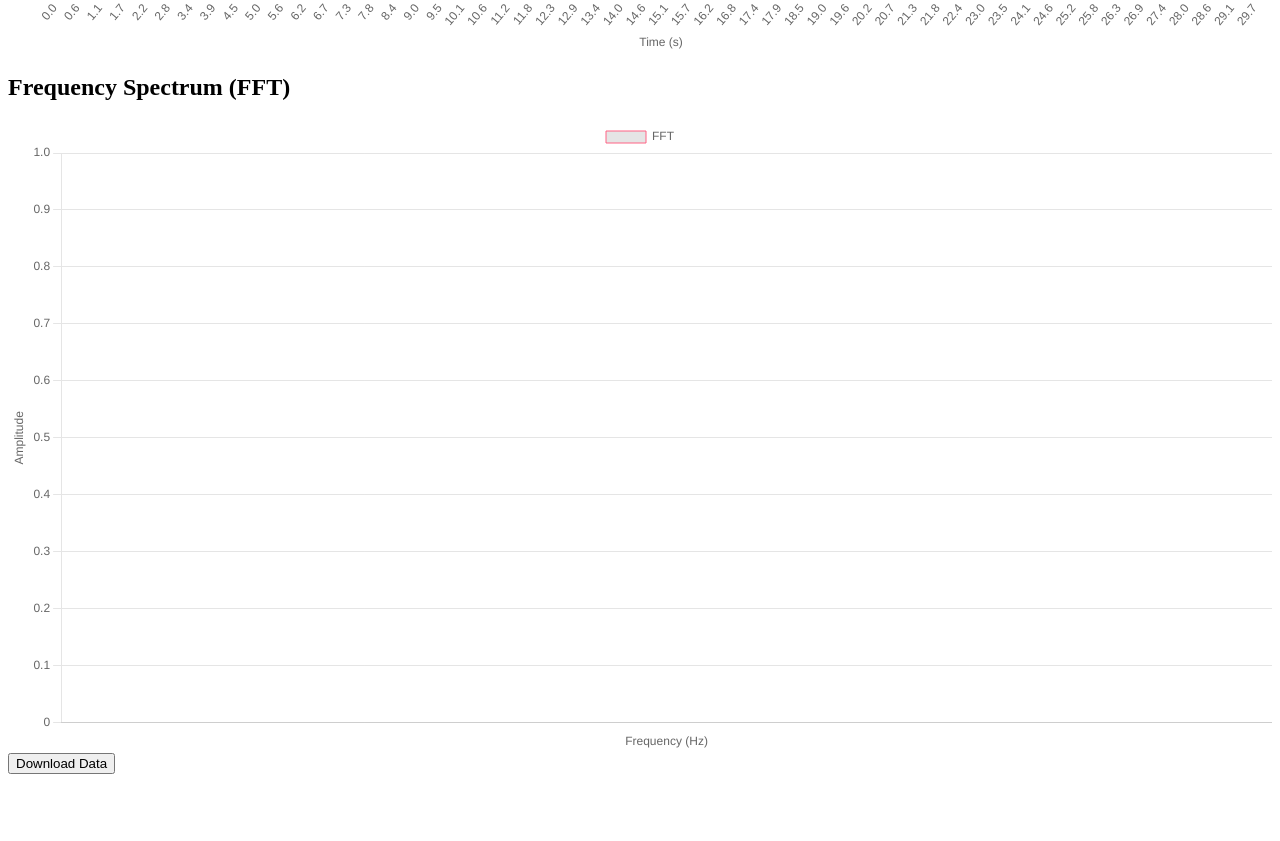
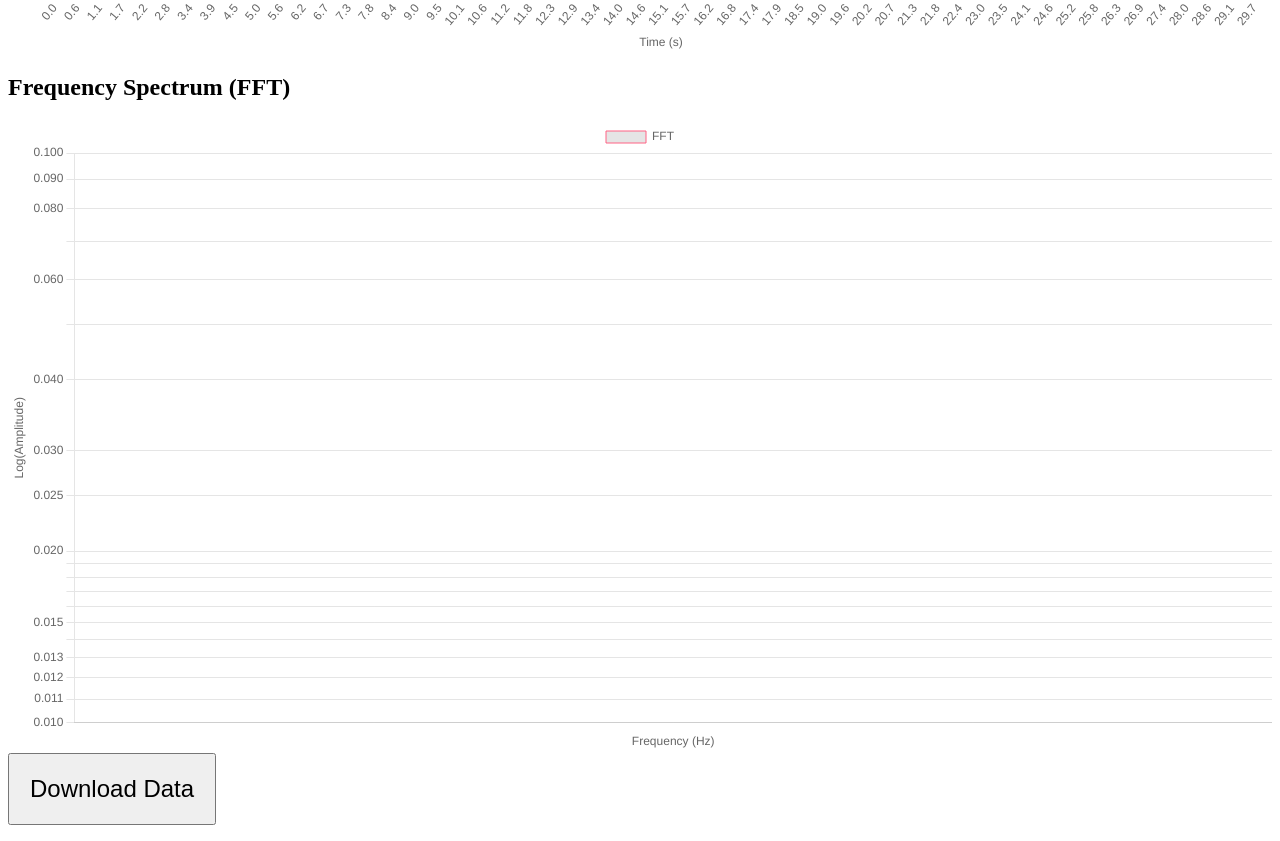
Before and after one commit to roeblinglabs/IBC-Demo, a plain HTML site: page index.html in a window 1280 px wide. Shown: the part 1117-1958 px from the top of the page. Before the commit the page ends 1907 px from the top, so only its background shows below. Drawn offline with nearby package versions, Linux system fonts and the light colour scheme.

Commit message:
Update index.html

```diff
--- a/index.html
+++ b/index.html
@@ -5,7 +5,7 @@
     <script src="https://cdn.jsdelivr.net/npm/chart.js"></script>
     <script src="https://cdnjs.cloudflare.com/ajax/libs/fft.js/0.3.6/fft.min.js"></script>
     <style>
-      #start_demo {
+      #start_demo, #downloadButton {
         font-size: 24px;
         padding: 20px;
       }
@@ -34,7 +34,7 @@
         <h2>Frequency Spectrum (FFT)</h2>
         <canvas id="fftChart" width="400" height="200"></canvas>
 
-        <button id="downloadButton">Download Data</button>
+        <button id="downloadButton" class="btn btn-lg btn-primary py-1">Download Data</button>
       </div>
     </main>
 
@@ -105,11 +105,12 @@
               }
             },
             y: {
+              type: 'logarithmic',
               title: {
                 display: true,
-                text: 'Amplitude'
+                text: 'Log(Amplitude)'
               },
-              min: 0
+              min: 1e-2
             }
           }
         }
@@ -186,6 +187,8 @@
       }
 
       function updateFFTChart() {
+        if (accelData.length === 0) return;
+
         const fft = new FFT(windowSize);
         const input = new Float32Array(windowSize).fill(0);
         accelData.forEach((v, i) => input[i] = v);
@@ -232,7 +235,7 @@
         const url = URL.createObjectURL(blob);
         const a = document.createElement('a');
         a.href = url;
-        a.download = 'bridge_vibration_data.csv';
+        a.download = 'vibration_data.csv';
         a.click();
         URL.revokeObjectURL(url);
       }
```
